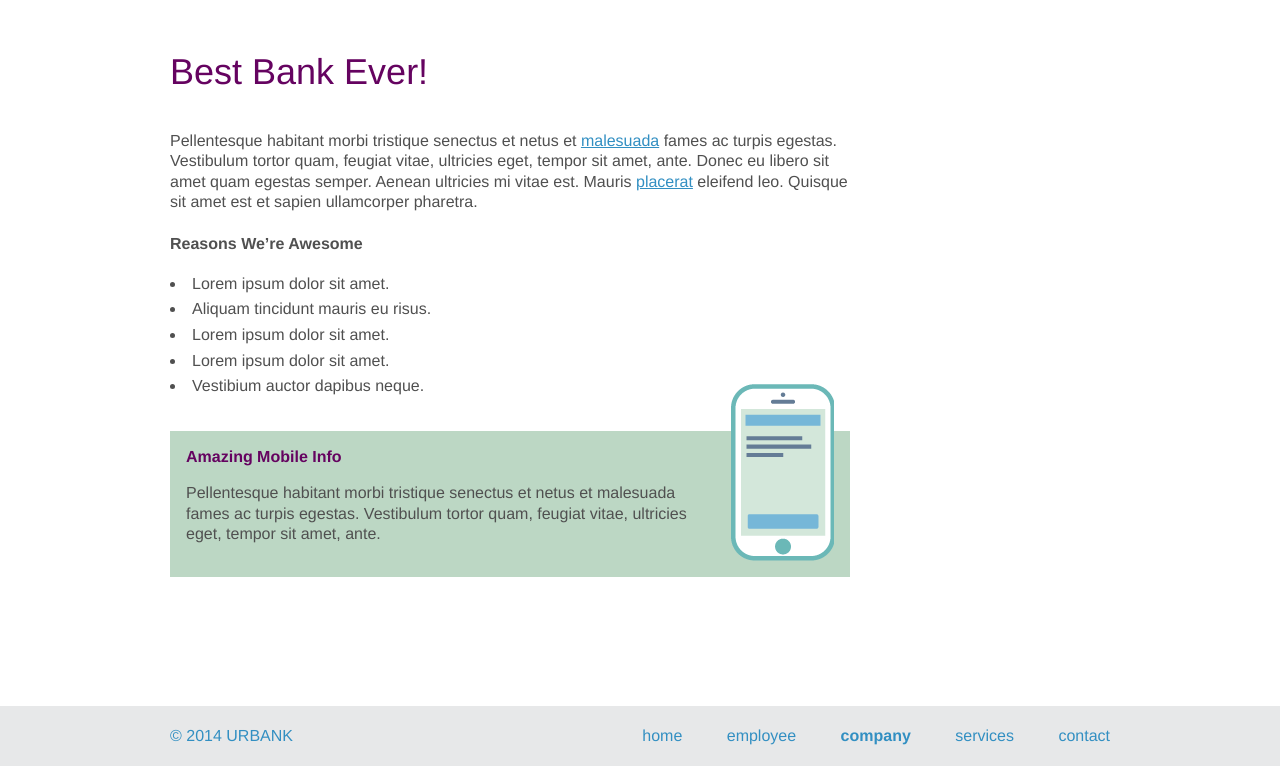
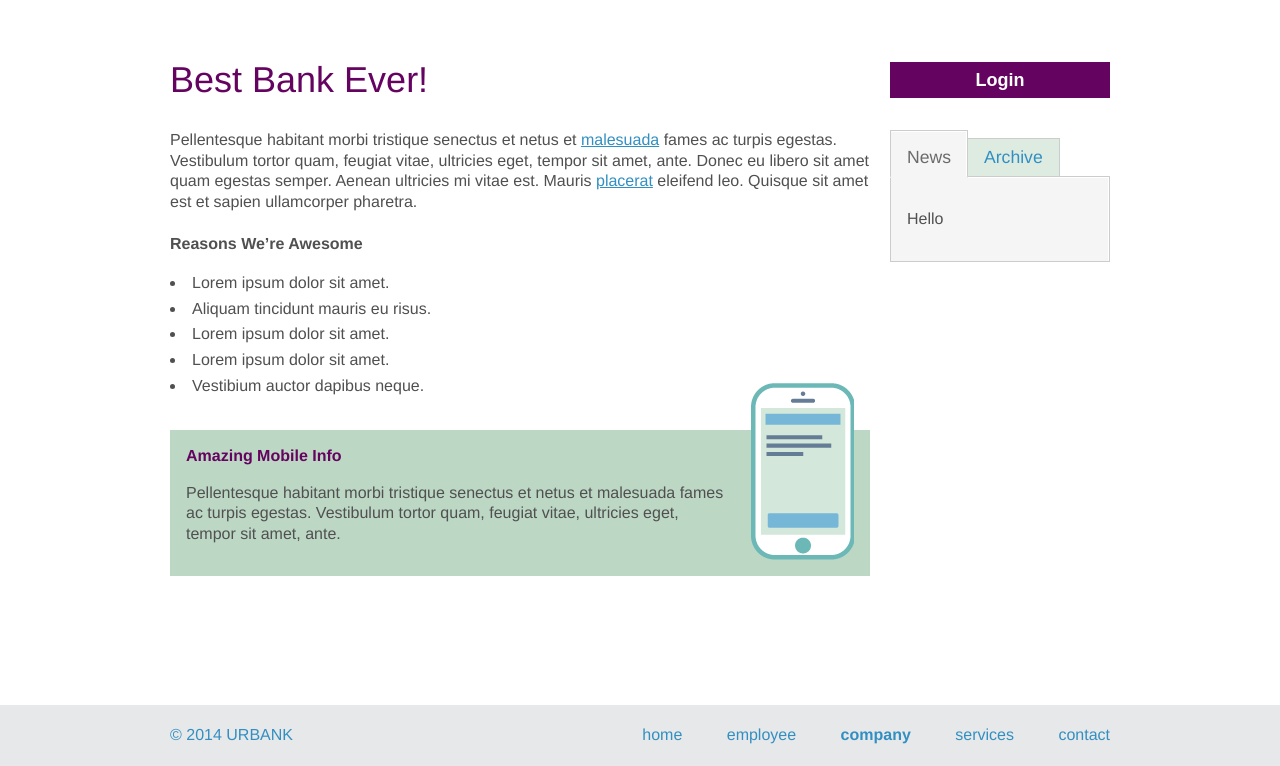
Before and after one commit to bobisme/ux-challenge, a website: page pub/index.html in a window 1280 px wide. Shown: the part 48-814 px from the top of the page. Drawn offline with Linux system fonts and the light colour scheme; no server answers.

Commit message:
split main, side sass. login, tab style

```diff
--- a/pub/index.html
+++ b/pub/index.html
@@ -37,7 +37,7 @@
   <div class="content">
     <div class="container">
       <div class="row">
-        <div class="main" style="position:relative">
+        <div class="main">
           <h1 class="main__header">Best Bank Ever!</h1>
 
           <p>
@@ -99,11 +99,30 @@
             <div id="rateError" class="rates__error">
               Could not load rate data.
             </div>
-
           </div>
 
         </div>
-        <div class="side"></div>
+
+        <div class="side">
+          <button id="login" class="login-button">Login</button>
+
+          <div class="side-news">
+            <div class="news-tabs">
+              <div class="tab tab--active" data-tab-id="newsContent">News</div>
+              <div class="tab" data-tab-id="archiveContent">Archive</div>
+              <div class="news-tabs__content">
+                <div id="newsContent"
+                  class="news-tabs__inner news-tabs__inner--active">
+                  Hello
+                </div>
+                <div id="archiveContent" class="news-tabs__inner">
+                  Archive
+                </div>
+              </div>
+            </div>
+          </div>
+        </div>
+
       </div>
     </div>
   </div>
--- a/src/sass/_grid.scss
+++ b/src/sass/_grid.scss
@@ -20,11 +20,12 @@ $gutter: 20px;
 }
 
 @mixin cols($num) {
+    display: inline-block;
+    float: left;
     position: relative;
     padding-left: ($gutter / 2);
     padding-right: ($gutter / 2);
     // use col for spacing
     min-height: 1px;
-    $col-width: ((960px - (12 * $gutter)) / 12);
-    width: ($col-width * $num + $gutter * ($num - 1));
+    width: (960px / 12 * $num);
 }
--- /dev/null
+++ b/src/sass/_main.scss
@@ -0,0 +1,87 @@
+.main {
+    @include cols(9);
+}
+
+.main__header {
+    margin: 0 0 2rem;
+}
+
+.mobile-info {
+    position: relative;
+    background: $green;
+    padding: 1rem;
+    padding-right: 143px;
+    margin-top: 1rem;
+}
+
+.mobile-info__header {
+    color: $accent-color;
+    margin-top: 0;
+}
+
+.mobile-info__phone {
+    position: absolute;
+    right: 1rem;
+    bottom: 1rem;
+}
+
+.rates {
+    margin-top: 4rem;
+    position: relative;
+}
+
+.rates-header {
+    margin-top: 0;
+    font-size: 28px;
+    font-weight: 200;
+}
+.rates-header__left, .rates-header__right {
+    line-height: 44px;
+    display: inline-block;
+}
+.rates-header__left {
+    border-right: 1px solid $body-text-color;
+    padding-right: 1rem;
+    margin-right: 0.5rem;
+}
+.rates-header__right {
+    font-weight: 400;
+}
+
+.rates__error {
+    display: none;
+    font-style: italic;
+    padding: 1rem 2rem;
+    background: lightyellow;
+}
+
+.rate-table {
+    width: 100%;
+
+    th, .rate-row__apy, .rate-row__earnings {
+        text-align: right;
+    }
+
+    th {
+        font-size: 0.8rem;
+        font-weight: 400;
+        color: lighten($body-text-color, 30%);
+        line-height: 2rem;
+    }
+
+    td {
+        font-size: 16px;
+        line-height: 3rem;
+        background: $green-row-1;
+        padding: 0 20px;
+    }
+}
+
+.rate-row--alt td {
+    background: $green-row-2;
+}
+
+.rate-row--featured td {
+    font-weight: bold;
+    font-size: 18px;
+}
--- /dev/null
+++ b/src/sass/_side.scss
@@ -0,0 +1,95 @@
+$tab-content-color: #F5F5F5;
+$inactive-tab-bg: #DDEBE1;
+
+.side {
+  @include cols(3);
+}
+
+.login-button {
+  font-size: 18px;
+  color: #FFF;
+  background: $accent-color;
+  text-align: center;
+  border: 0;
+  outline: 0;
+  line-height: 34px;
+  font-weight: bold;
+  width: 100%;
+  margin-bottom: 2rem;
+
+  cursor: pointer;
+
+  &:hover {
+    background: lighten($accent-color, 10%);
+  }
+  &:active {
+    background: lighten($accent-color, 5%);
+  }
+}
+
+.side-news {
+    width: 100%;
+    overflow: hidden;
+}
+
+.news-tabs {
+    width: 100%;
+    overflow: hidden;
+}
+
+.tab {
+  float: left;
+  font-size: 1.1rem;
+  border: 1px solid #CCC;
+  border-bottom: 0;
+  border-left-width: 0;
+
+  background: $inactive-tab-bg;
+  color: $link-color;
+  padding: 0 1rem;
+  line-height: 2.3rem;
+  margin-top: 0.5rem;
+
+  &:first-child {
+    border-left-width: 1px;
+  }
+
+  cursor: pointer;
+  &:hover {
+      background: $green-row-1;
+  }
+}
+
+.tab--active {
+  background: $tab-content-color;
+  color: lighten($body-text-color, 10%);
+  padding-top: 0.5rem;
+  margin-top: 0;
+  // get that nice little inner highlight
+  box-shadow: inset -1px 1px 0 #FFF;
+  // blend into content
+  border-bottom: 2px solid $tab-content-color;
+  margin-bottom: -2px;
+
+  cursor: initial;
+  &:hover {
+      background: $tab-content-color;
+  }
+}
+
+.news-tabs__content {
+    background: $tab-content-color;
+    width: 100%;
+    overflow: hidden;
+    padding: 2rem 1rem;
+    border: 1px solid #CCC;
+    box-shadow: inset -1px 1px 0 #FFF;
+}
+
+.news-tabs__inner {
+    display: none;
+}
+
+.news-tabs__inner--active {
+    display: block;
+}
--- a/src/sass/style.scss
+++ b/src/sass/style.scss
@@ -33,6 +33,7 @@ h1 {
     font-weight: 200;
     color: $accent-color;
     margin-bottom: 4rem;
+    line-height: 1em;
 }
 
 h4 {
@@ -42,8 +43,13 @@ h4 {
 
 a {
     color: $link-color;
-    &:hover, &:visited:hover {
-        color: darken($link-color, 20%);
+    &, &:visited {
+        &:hover {
+            color: darken($link-color, 10%);
+        }
+        &:active {
+            color: darken($link-color, 20%);
+        }
     }
 }
 // no border for link images
@@ -62,94 +68,11 @@ ul {
 .content {
     background: #FFF;
     padding: 65px 0;
+
+    width: 100%;
+    overflow: hidden;
 }
 
-.main {
-    @include cols(9);
-}
-
-.main__header {
-    margin: 0 0 3rem;
-}
-
-.mobile-info {
-    position: relative;
-    background: $green;
-    padding: 1rem;
-    padding-right: 143px;
-    margin-top: 1rem;
-}
-
-.mobile-info__header {
-    color: $accent-color;
-    margin-top: 0;
-}
-
-.mobile-info__phone {
-    position: absolute;
-    right: 1rem;
-    bottom: 1rem;
-}
-
-.rates {
-    margin-top: 4rem;
-    position: relative;
-}
-
-.rates-header {
-    margin-top: 0;
-    font-size: 28px;
-    font-weight: 200;
-}
-.rates-header__left, .rates-header__right {
-    line-height: 44px;
-    display: inline-block;
-}
-.rates-header__left {
-    border-right: 1px solid $body-text-color;
-    padding-right: 1rem;
-    margin-right: 0.5rem;
-}
-.rates-header__right {
-    font-weight: 400;
-}
-
-.rates__error {
-    display: none;
-    font-style: italic;
-    padding: 1rem 2rem;
-    background: lightyellow;
-}
-
-.rate-table {
-    width: 100%;
-
-    th, .rate-row__apy, .rate-row__earnings {
-        text-align: right;
-    }
-
-    th {
-        font-size: 0.8rem;
-        font-weight: 400;
-        color: lighten($body-text-color, 30%);
-        line-height: 2rem;
-    }
-
-    td {
-        font-size: 16px;
-        line-height: 3rem;
-        background: $green-row-1;
-        padding: 0 20px;
-    }
-}
-
-.rate-row--alt td {
-    background: $green-row-2;
-}
-
-.rate-row--featured td {
-    font-weight: bold;
-    font-size: 18px;
-}
-
+@import 'main';
+@import 'side';
 @import 'footer';
```
Also changed, not shown: pub/css/style.css, 1 other file.
